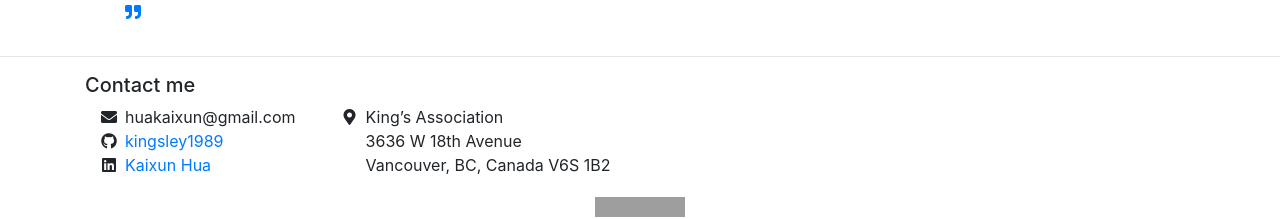
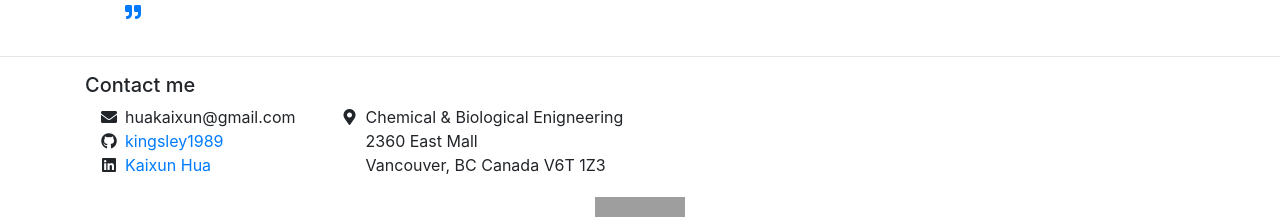
Before and after one commit to kingsley1989/kingsley1989.github.io, a Jekyll site: the page built from _pages/publications.md, in a window 1280 px wide. Shown: the part 1440-1659 px from the top of the page. Built offline with Jekyll 4.4.1, drawn with Linux system fonts in a browser that asks for light colours; nearby versions of some CDN libraries; grey boxes are pictures that could not be loaded.

```diff
--- a/_data/contact.yml
+++ b/_data/contact.yml
@@ -17,6 +17,6 @@
   address: huakaixun@gmail.com
 
 address:
-    King's Association <br/>
-    3636 W 18th Avenue <br/>
-    Vancouver, BC, Canada V6S 1B2
+    Chemical & Biological Enigneering <br/>
+    2360 East Mall <br/>
+    Vancouver, BC Canada V6T 1Z3
```
Also changed, not shown: index.md (+2 -2 lines), imgs/AtlanticFishCo.jpeg (added).
